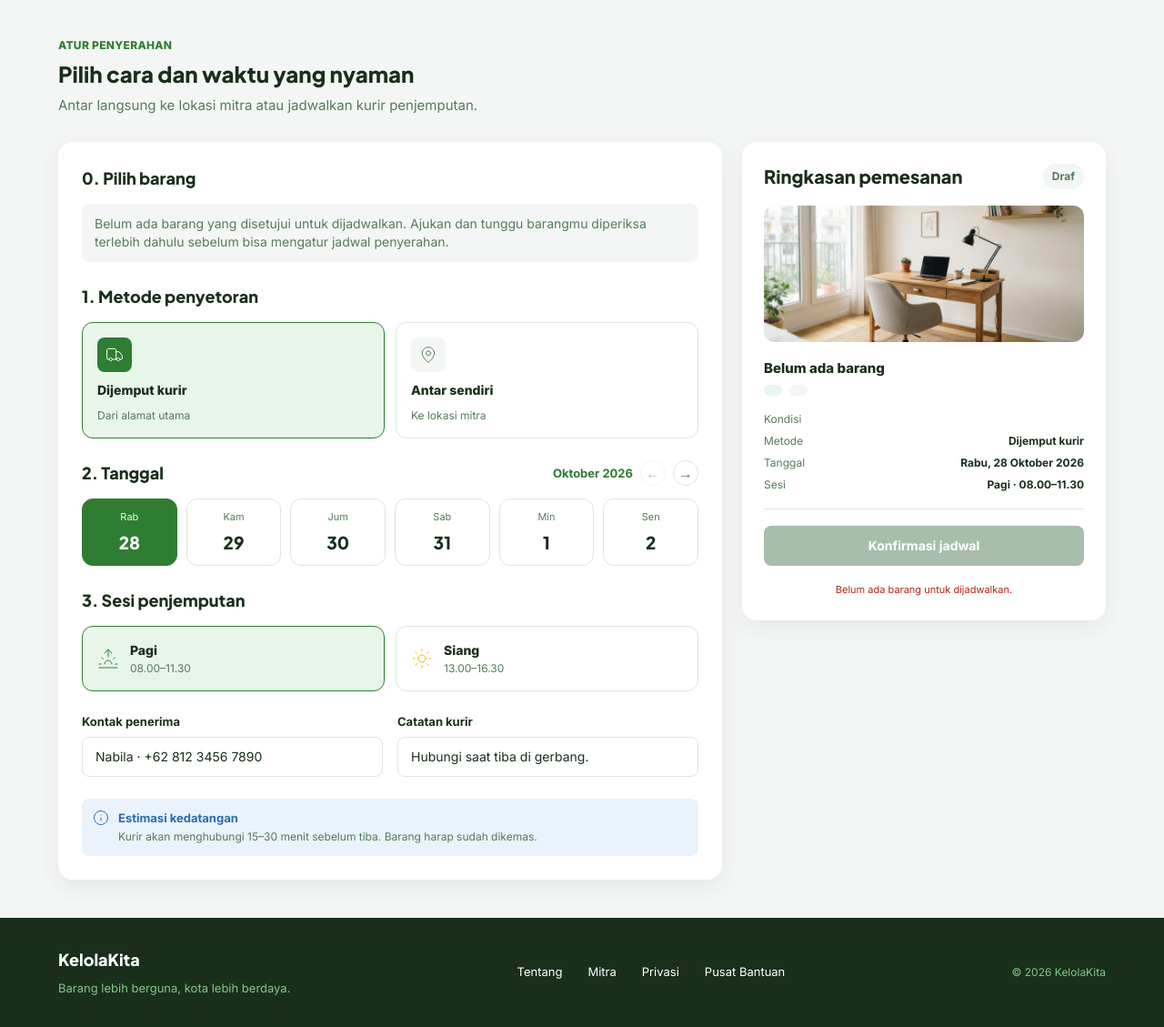
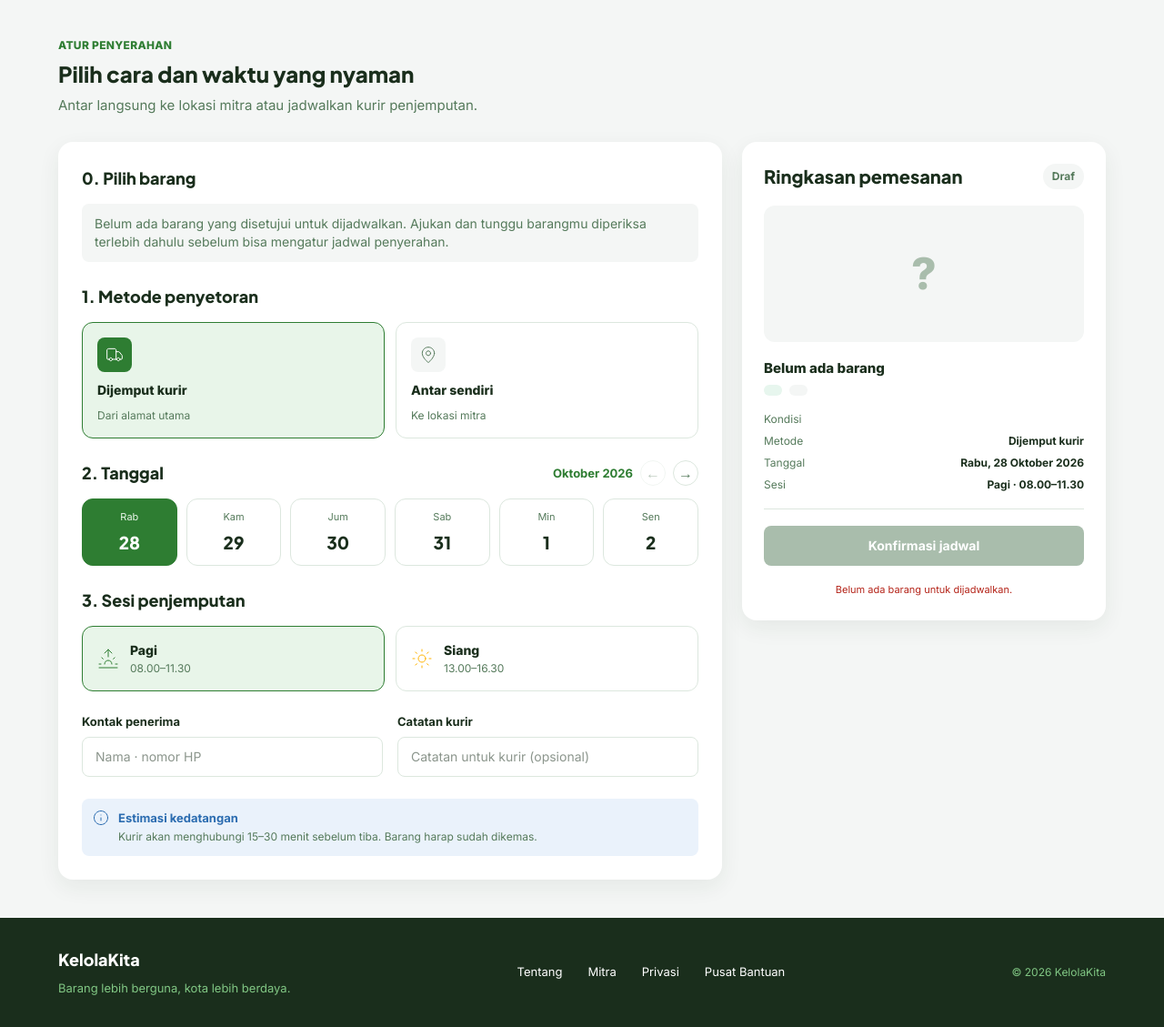
Before and after one commit to pbp-f-kelompok-1/KelolaKita, a Django app: page /schedule/ in a window 1280 px wide. Shown: the part 77-1206 px from the top of the page at 91% size. Run offline with Django 5.2, Linux system fonts and the light colour scheme; tables that the repository leaves empty hold one stand-in row (values such as "Sample post"); style sheets or scripts are compiled from the project's sources; some libraries are stand-ins or nearby versions.

Commit message:
fix(Schedule): replace hardcoded placeholder data with real barang/pengguna fields
Two spots in the scheduling form were showing fake data instead of
anything derived from the actual models:

- Kontak penerima / Catatan kurir were pre-filled with a hardcoded
  sample identity ("Nabila · +62 812 3456 7890") for every visitor,
  which could get submitted unchanged as someone else's contact info.
  They now start empty and only show a placeholder hint built from
  the selected barang's real pengguna.
- Every item in '0. Pilih barang' and the Ringkasan summary used the
  same static stock photo regardless of what the item actually was.
  Replaced it with a badge derived from the item's real jenis_barang
  initial and kategori_penanganan, kept in sync via JS when switching
  items.

```diff
--- a/Schedule/templates/Schedule/schedule.html
+++ b/Schedule/templates/Schedule/schedule.html
@@ -32,9 +32,16 @@
                                data-nama="{{ item.nama_barang }}"
                                data-jenis="{{ item.jenis_barang }}"
                                data-kondisi="{{ item.kondisi_barang }}"
-                               data-kategori="{{ item.get_kategori_penanganan_display }}">
-                        <img src="{% static 'img/schedule/item-placeholder.jpg' %}" alt=""
-                             class="size-11 shrink-0 rounded-lg object-cover">
+                               data-kategori="{{ item.get_kategori_penanganan_display }}"
+                               data-kategori-slug="{{ item.kategori_penanganan }}"
+                               data-owner="{{ item.pengguna.get_full_name|default:item.pengguna.username }}">
+                        <span aria-hidden="true"
+                              class="flex size-11 shrink-0 items-center justify-center rounded-lg text-base font-extrabold
+                                     {% if item.kategori_penanganan == 'recycle' %}bg-[#e3f2fd] text-[#1565c0]
+                                     {% elif item.kategori_penanganan == 'reduce' %}bg-[#fff3e0] text-[#ef6c00]
+                                     {% else %}bg-[#e8f5e9] text-[#2e7d32]{% endif %}">
+                            {{ item.jenis_barang|first|upper }}
+                        </span>
                         <span class="flex flex-col gap-0.5">
                             <span class="text-sm font-extrabold text-[#1a2e1c]">{{ item.nama_barang }}</span>
                             <span class="text-xs text-[#557a5b]">{{ item.jenis_barang }}</span>
@@ -129,13 +136,13 @@
                 <div class="flex flex-1 flex-col gap-1.5">
                     <label for="id_contact" class="text-[13px] font-bold text-[#1a2e1c]">Kontak penerima</label>
                     <input type="text" name="contact" id="id_contact" required
-                           value="{{ contact_default }}"
+                           placeholder="{% if contact_placeholder_name %}cth. {{ contact_placeholder_name }} · 08xx-xxxx-xxxx{% else %}Nama · nomor HP{% endif %}"
                            class="h-11 w-full rounded-lg border border-[#dce7de] bg-white px-3.5 text-sm text-[#1a2e1c] focus:border-[#2e7d32] focus:outline-2 focus:outline-[#2e7d32]">
                 </div>
                 <div class="flex flex-1 flex-col gap-1.5">
                     <label for="id_notes" class="text-[13px] font-bold text-[#1a2e1c]">Catatan kurir</label>
                     <input type="text" name="notes" id="id_notes"
-                           value="{{ notes_default }}"
+                           placeholder="Catatan untuk kurir (opsional)"
                            class="h-11 w-full rounded-lg border border-[#dce7de] bg-white px-3.5 text-sm text-[#1a2e1c] focus:border-[#2e7d32] focus:outline-2 focus:outline-[#2e7d32]">
                 </div>
             </section>
@@ -159,8 +166,15 @@
                 <span class="rounded-full bg-[#f4f6f5] px-2.5 py-1.5 text-xs font-bold text-[#557a5b]">Draf</span>
             </div>
 
-            <img src="{% static 'img/schedule/item-placeholder.jpg' %}" alt=""
-                 class="h-[150px] w-full rounded-xl object-cover">
+            <div id="summary-item-badge" aria-hidden="true"
+                 class="flex h-[150px] w-full items-center justify-center rounded-xl text-5xl font-extrabold
+                        {% if items %}
+                            {% if items.0.kategori_penanganan == 'recycle' %}bg-[#e3f2fd] text-[#1565c0]
+                            {% elif items.0.kategori_penanganan == 'reduce' %}bg-[#fff3e0] text-[#ef6c00]
+                            {% else %}bg-[#e8f5e9] text-[#2e7d32]{% endif %}
+                        {% else %}bg-[#f4f6f5] text-[#a9bdac]{% endif %}">
+                {% if items %}{{ items.0.jenis_barang|first|upper }}{% else %}?{% endif %}
+            </div>
 
             <div class="flex flex-col gap-1.5">
                 <p id="summary-item-name" class="text-[15px] font-extrabold text-[#1a2e1c]">
@@ -227,8 +241,16 @@
     const summaryItemKategori = document.getElementById('summary-item-kategori');
     const summaryItemJenis = document.getElementById('summary-item-jenis');
     const summaryItemKondisi = document.getElementById('summary-item-kondisi');
+    const summaryItemBadge = document.getElementById('summary-item-badge');
+    const contactInput = document.getElementById('id_contact');
     const infoTitle = document.getElementById('info-title');
     const infoBody = document.getElementById('info-body');
+
+    const CATEGORY_STYLES = {
+        recycle: { bg: '#e3f2fd', fg: '#1565c0' },
+        reduce: { bg: '#fff3e0', fg: '#ef6c00' },
+        reuse: { bg: '#e8f5e9', fg: '#2e7d32' },
+    };
 
     const availability = JSON.parse(document.getElementById('availability-data').textContent);
     const sessionInputs = Array.from(form.querySelectorAll('input[name="session"]'));
@@ -268,6 +290,17 @@
             summaryItemKategori.textContent = input.dataset.kategori;
             summaryItemJenis.textContent = input.dataset.jenis;
             summaryItemKondisi.textContent = input.dataset.kondisi;
+
+            const style = CATEGORY_STYLES[input.dataset.kategoriSlug] || CATEGORY_STYLES.reuse;
+            summaryItemBadge.style.backgroundColor = style.bg;
+            summaryItemBadge.style.color = style.fg;
+            summaryItemBadge.textContent = (input.dataset.jenis || '?').charAt(0).toUpperCase();
+
+            if (contactInput && !contactInput.value.trim()) {
+                contactInput.placeholder = input.dataset.owner
+                    ? `cth. ${input.dataset.owner} · 08xx-xxxx-xxxx`
+                    : 'Nama · nomor HP';
+            }
         }
     });
 
--- a/Schedule/views.py
+++ b/Schedule/views.py
@@ -92,8 +92,15 @@ def _approved_items():
         Pemeriksaan.objects
         .exclude(kategori_penanganan="menunggu")
         .exclude(penjadwalan_set__isnull=False)
+        .select_related("pengguna")
         .order_by("-created_at")
     )
+
+
+def _owner_display_name(user):
+    if not user:
+        return ""
+    return user.get_full_name() or user.username
 
 
 def show_schedule(request):
@@ -148,7 +155,6 @@ def show_schedule(request):
         "selected_session": PICKUP_SESSIONS[0]["value"],
         "selected_item_id": items[0].pk if items else None,
         "availability": _availability_for_dates(dates),
-        "contact_default": "Nabila · +62 812 3456 7890",
-        "notes_default": "Hubungi saat tiba di gerbang.",
+        "contact_placeholder_name": _owner_display_name(items[0].pengguna) if items else "",
     }
     return render(request, "Schedule/schedule.html", context)
--- a/theme/static/css/dist/styles.css
+++ b/theme/static/css/dist/styles.css
@@ -528,6 +528,9 @@
   .bg-\[\#dce7de\] {
     background-color: #dce7de;
   }
+  .bg-\[\#e3f2fd\] {
+    background-color: #e3f2fd;
+  }
   .bg-\[\#e7f6ee\] {
     background-color: #e7f6ee;
   }
@@ -542,6 +545,9 @@
   }
   .bg-\[\#fdecea\] {
     background-color: #fdecea;
+  }
+  .bg-\[\#fff3e0\] {
+    background-color: #fff3e0;
   }
   .bg-\[\#fff4d6\] {
     background-color: #fff4d6;
@@ -652,6 +658,10 @@
   .text-5xl {
     font-size: var(--text-5xl);
     line-height: var(--tw-leading, var(--text-5xl--line-height));
+  }
+  .text-base {
+    font-size: var(--text-base);
+    line-height: var(--tw-leading, var(--text-base--line-height));
   }
   .text-lg {
     font-size: var(--text-lg);
@@ -766,11 +776,20 @@
   .text-\[\#557a5b\] {
     color: #557a5b;
   }
+  .text-\[\#1565c0\] {
+    color: #1565c0;
+  }
   .text-\[\#17261b\] {
     color: #17261b;
   }
+  .text-\[\#a9bdac\] {
+    color: #a9bdac;
+  }
   .text-\[\#b42318\] {
     color: #b42318;
+  }
+  .text-\[\#ef6c00\] {
+    color: #ef6c00;
   }
   .text-black {
     color: var(--color-black);
```
